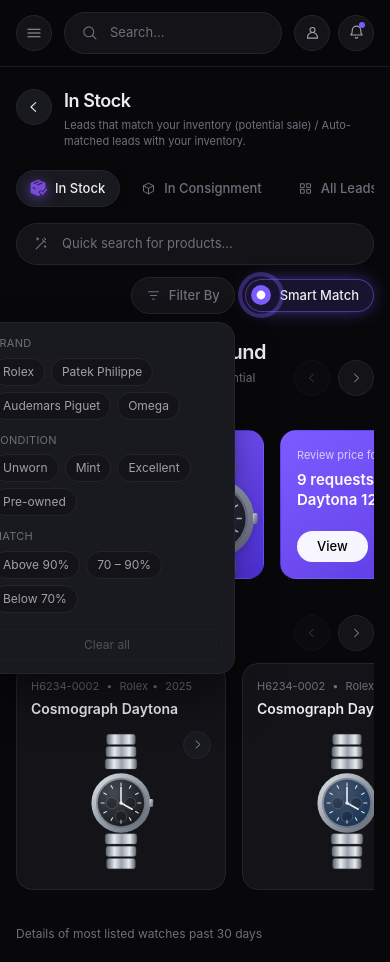
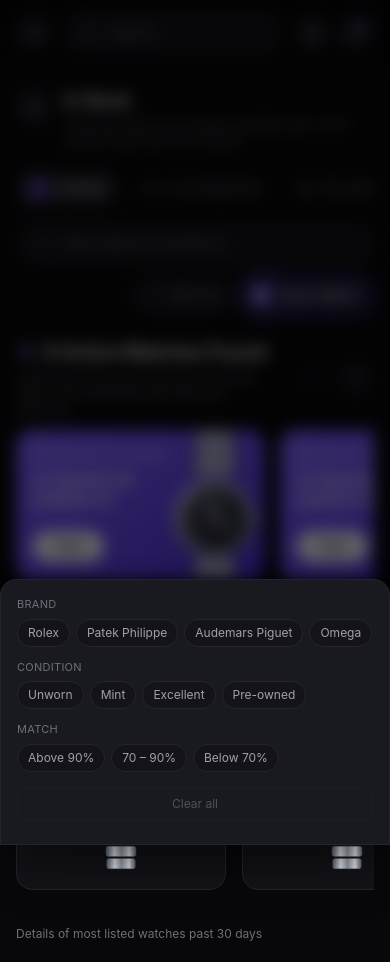
Before and after one commit to Yinkusadel/leadstest, a React (Vite) app: page / in a window 390 px wide. Both pictures are taken after a click on the button "Filter By". Built offline with nearby package versions, Linux system fonts and the light colour scheme.

Commit message:
fix filtering option on mobile

```diff
--- a/src/components/ui.tsx
+++ b/src/components/ui.tsx
@@ -334,8 +334,18 @@
         )}
       </button>
 
+      {/* Below `sm` this is a bottom sheet: the trigger sits too far right for a
+          256px anchored panel to fit, so it would run off the left edge. */}
       {open && (
-        <div className="animate-pop absolute top-[calc(100%+8px)] right-0 z-40 w-64 origin-top-right rounded-2xl border border-line bg-raised p-3 shadow-2xl shadow-black/60">
+        <div
+          aria-hidden
+          onClick={() => setOpen(false)}
+          className="animate-fade-in fixed inset-0 z-40 bg-black/60 backdrop-blur-sm sm:hidden"
+        />
+      )}
+
+      {open && (
+        <div className="animate-rise fixed inset-x-0 bottom-0 z-50 max-h-[75svh] overflow-y-auto rounded-t-2xl border border-line bg-raised p-4 pb-6 shadow-2xl shadow-black/60 sm:animate-pop sm:absolute sm:inset-x-auto sm:top-[calc(100%+8px)] sm:right-0 sm:bottom-auto sm:w-64 sm:origin-top-right sm:rounded-2xl sm:p-3 sm:pb-3">
           {groups.map((g) => (
             <div key={g.label} className="mb-3 last:mb-0">
               <p className="mb-1.5 text-[11px] tracking-wide text-fg-mute uppercase">
```
